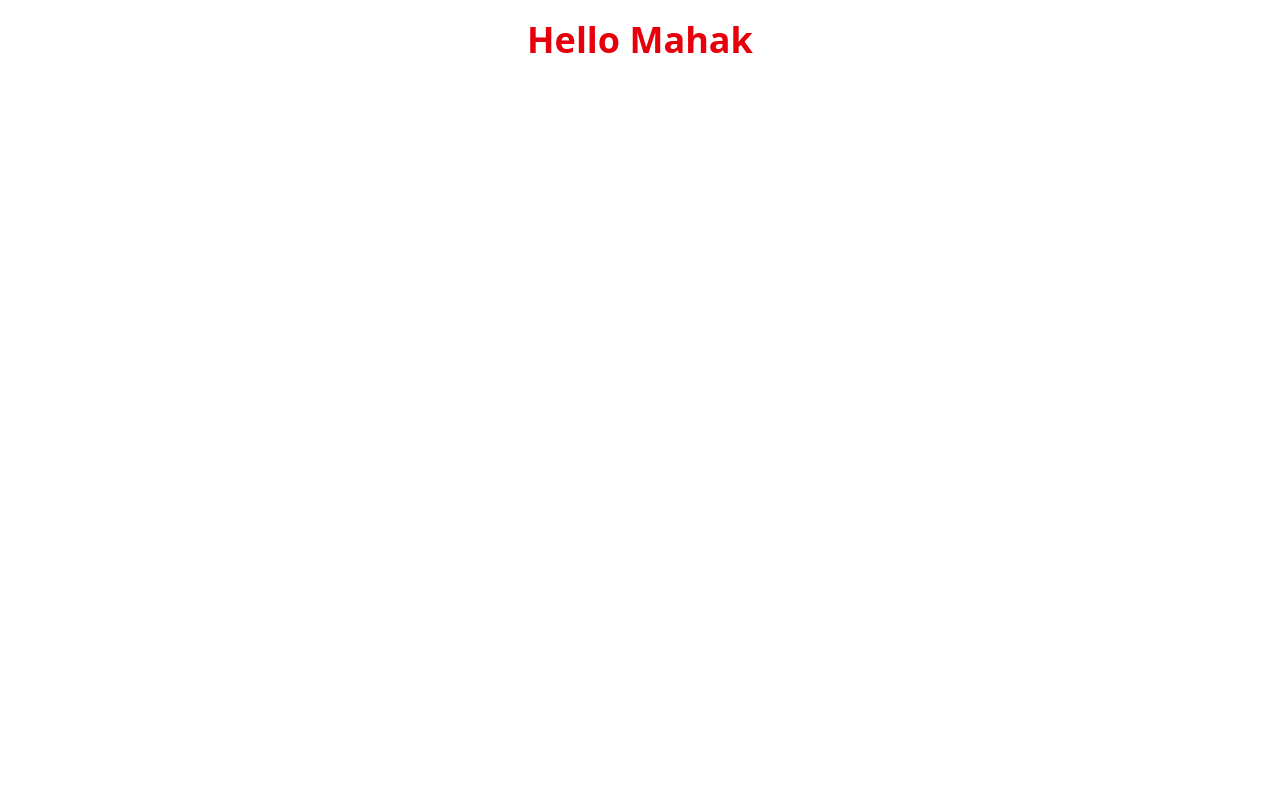
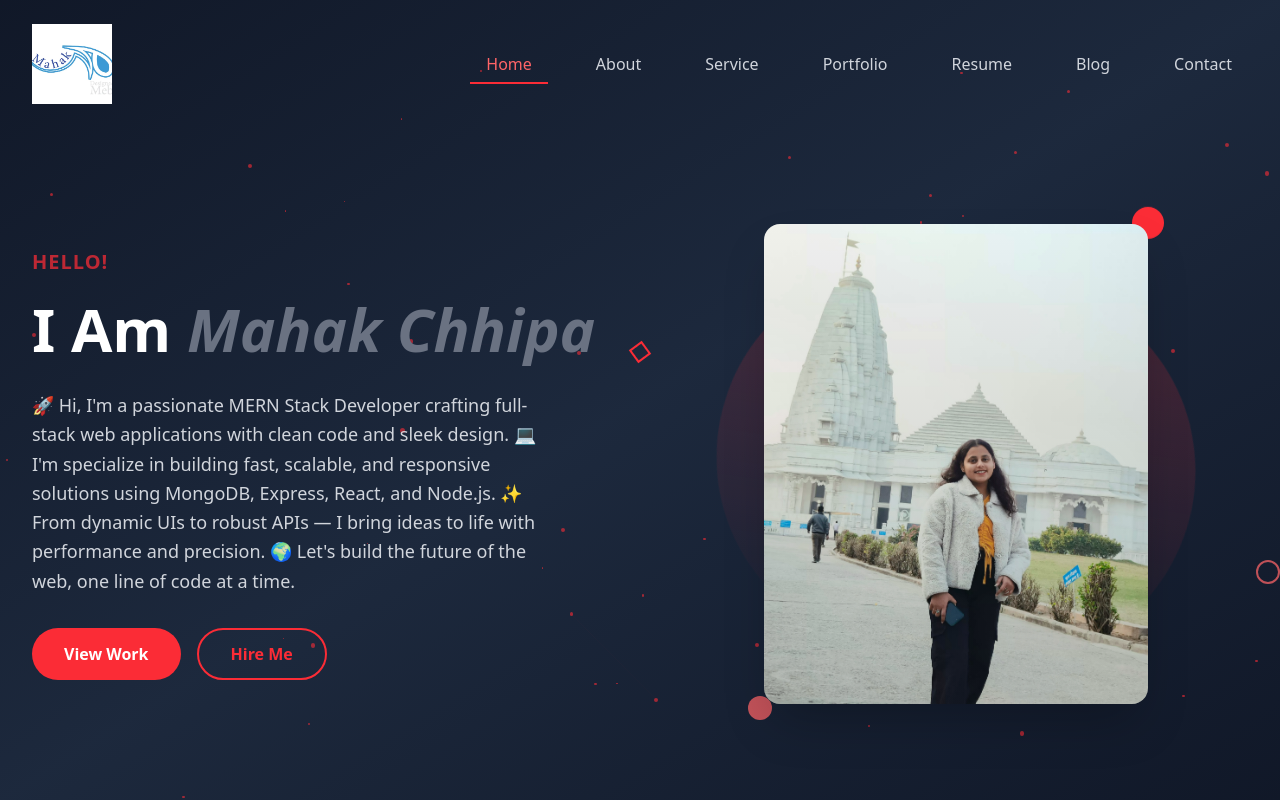
Before and after one commit to Mahakchhipa/portfolio, a React (Vite) app: page / in a window 1280 px wide. Built offline with nearby package versions, Linux system fonts and the light colour scheme.

Commit message:
Add home page

```diff
--- /dev/null
+++ b/components/Home.jsx
@@ -0,0 +1,252 @@
+import React, { useState, useEffect } from "react";
+import mhk from "../img/mhk.jpg";
+import logo from "../img/logo.jpg";
+const Home = () => {
+  const [activeSection, setActiveSection] = useState("home");
+  const [mousePosition, setMousePosition] = useState({ x: 0, y: 0 });
+  const [particles, setParticles] = useState([]);
+
+  useEffect(() => {
+    const generateParticles = () => {
+      const newParticles = [];
+      for (let i = 0; i < 50; i++) {
+        newParticles.push({
+          id: i,
+          x: Math.random() * 100,
+          y: Math.random() * 100,
+          size: Math.random() * 4 + 1,
+          speed: Math.random() * 2 + 0.5,
+        });
+      }
+      setParticles(newParticles);
+    };
+    generateParticles();
+  }, []);
+
+  useEffect(() => {
+    const animateParticles = () => {
+      setParticles((prev) =>
+        prev.map((particle) => ({
+          ...particle,
+          x: (particle.x + particle.speed * 0.1) % 100,
+          y: particle.y + Math.sin(particle.x * 0.01) * 0.1,
+        }))
+      );
+    };
+
+    const interval = setInterval(animateParticles, 50);
+    return () => clearInterval(interval);
+  }, []);
+
+  useEffect(() => {
+    const handleMouseMove = (e) => {
+      setMousePosition({
+        x: (e.clientX / window.innerWidth) * 100,
+        y: (e.clientY / window.innerHeight) * 100,
+      });
+    };
+
+    window.addEventListener("mousemove", handleMouseMove);
+    return () => window.removeEventListener("mousemove", handleMouseMove);
+  }, []);
+
+  const navItems = [
+    "Home",
+    "About",
+    "Service",
+    "Portfolio",
+    "Resume",
+    "Blog",
+    "Contact",
+  ];
+
+  return (
+    <div>
+      <div className="min-h-screen bg-gradient-to-br from-gray-900 via-slate-800 to-gray-900 text-white overflow-hidden relative">
+        <div className="absolute inset-0 overflow-hidden">
+          {particles.map((particle) => (
+            <div
+              key={particle.id}
+              className="absolute w-1 h-1 bg-red-500 rounded-full opacity-60"
+              style={{
+                left: `${particle.x}%`,
+                top: `${particle.y}%`,
+                width: `${particle.size}px`,
+                height: `${particle.size}px`,
+                filter: "blur(0.5px)",
+              }}
+            />
+          ))}
+
+          <svg className="absolute inset-0 w-full h-full opacity-30">
+            {particles.slice(0, 20).map((particle, index) => (
+              <g key={particle.id}>
+                {particles.slice(index + 1, index + 4).map((nextParticle) => {
+                  const distance = Math.sqrt(
+                    Math.pow(particle.x - nextParticle.x, 2) +
+                      Math.pow(particle.y - nextParticle.y, 2)
+                  );
+                  if (distance < 15) {
+                    return (
+                      <line
+                        key={`${particle.id}-${nextParticle.id}`}
+                        x1={`${particle.x}%`}
+                        y1={`${particle.y}%`}
+                        x2={`${nextParticle.x}%`}
+                        y2={`${nextParticle.y}%`}
+                        stroke="#ef4444"
+                        strokeWidth="0.5"
+                        opacity={1 - distance / 15}
+                      />
+                    );
+                  }
+                  return null;
+                })}
+              </g>
+            ))}
+          </svg>
+        </div>
+
+        <nav className="relative z-20 flex justify-between items-center px-8 py-6">
+          <div >
+            <img
+                  src={logo}
+                  alt="Mahak Chhipa - Web Developer"
+                  className="w-20 h-20 object-cover object-center"
+                />
+          </div>
+          <div className="hidden md:flex space-x-8">
+            {navItems.map((item) => (
+              <button
+                key={item}
+                onClick={() => setActiveSection(item.toLowerCase())}
+                className={`relative px-4 py-2 transition-all duration-300 hover:text-red-400 ${
+                  activeSection === item.toLowerCase()
+                    ? "text-red-400"
+                    : "text-gray-300"
+                }`}
+              >
+                {item}
+                {activeSection === item.toLowerCase() && (
+                  <div className="absolute bottom-0 left-0 w-full h-0.5 bg-red-500 transform scale-x-100 transition-transform duration-300" />
+                )}
+              </button>
+            ))}
+          </div>
+
+          <button className="md:hidden text-white">
+            <svg
+              className="w-6 h-6"
+              fill="none"
+              stroke="currentColor"
+              viewBox="0 0 24 24"
+            >
+              <path
+                strokeLinecap="round"
+                strokeLinejoin="round"
+                strokeWidth={2}
+                d="M4 6h16M4 12h16M4 18h16"
+              />
+            </svg>
+          </button>
+        </nav>
+
+        <div className="relative z-10 flex flex-col lg:flex-row items-center justify-between px-8 py-12 lg:py-24 max-w-7xl mx-auto">
+          <div className="flex-1 lg:pr-12 text-center lg:text-left">
+            <div className="mb-6">
+              <h2 className="text-red-500 text-xl font-bold mb-4 tracking-wider animate-pulse">
+                HELLO!
+              </h2>
+              <h1 className="text-4xl lg:text-6xl font-bold mb-6 leading-tight">
+                I Am <span className="text-gray-500 italic"> Mahak Chhipa </span>
+                {/* <div className="w-1 h-16 bg-red-500 inline-block ml-2 animate-pulse" /> */}
+              </h1>
+              <p className="text-gray-300 text-lg mb-8 max-w-lg leading-relaxed">
+                🚀 Hi, I'm a passionate MERN Stack Developer crafting full-stack
+                web applications with clean code and sleek design. 💻 I'm
+                specialize in building fast, scalable, and responsive solutions
+                using MongoDB, Express, React, and Node.js. ✨ From dynamic UIs
+                to robust APIs — I bring ideas to life with performance and
+                precision. 🌍 Let's build the future of the web, one line of
+                code at a time.
+              </p>
+            </div>
+
+            {/* CTA Buttons */}
+            <div className="flex flex-col sm:flex-row gap-4 justify-center lg:justify-start">
+              <button className="bg-red-500 hover:bg-red-600 text-white px-8 py-3 rounded-full font-semibold transition-all duration-300 transform hover:scale-105 hover:shadow-lg hover:shadow-red-500/25">
+                View Work
+              </button>
+              <button className="border-2 border-red-500 text-red-500 hover:bg-red-500 hover:text-white px-8 py-3 rounded-full font-semibold transition-all duration-300 transform hover:scale-105">
+                Hire Me
+              </button>
+            </div>
+          </div>
+
+          {/* Right Content - Profile Image */}
+          <div className="flex-1 mt-12 lg:mt-0 relative">
+            <div className="relative mx-auto w-80 h-96 lg:w-96 lg:h-[480px]">
+              {/* Animated Background Circle */}
+              <div
+                className="absolute inset-0 rounded-full bg-gradient-to-r from-red-500/20 to-transparent animate-spin-slow"
+                style={{
+                  transform: `rotate(${mousePosition.x * 0.1}deg)`,
+                }}
+              />
+
+              {/* Profile Image Container */}
+              <div className="relative z-10 w-full h-full rounded-2xl overflow-hidden shadow-2xl transform hover:scale-105 transition-transform duration-500">
+                {/* Profile Image */}
+                <img
+                  src={mhk}
+                  alt="Mahak Chhipa - Web Developer"
+                  className="w-full h-full object-cover object-center"
+                />
+
+                {/* Overlay gradient for better visual appeal */}
+                <div className="absolute inset-0 bg-gradient-to-t from-gray-900/20 to-transparent"></div>
+              </div>
+
+              {/* Floating Elements */}
+              <div className="absolute -top-4 -right-4 w-8 h-8 bg-red-500 rounded-full animate-bounce" />
+              <div className="absolute -bottom-4 -left-4 w-6 h-6 bg-red-400 rounded-full animate-pulse" />
+            </div>
+
+            {/* Decorative Elements */}
+            <div className="absolute top-1/4 -left-8 w-4 h-4 border-2 border-red-500 rotate-45 animate-spin-slow" />
+            <div className="absolute bottom-1/4 -right-8 w-6 h-6 border-2 border-red-400 rounded-full animate-pulse" />
+          </div>
+        </div>
+      </div>
+
+      {/* Social Links
+      <div className="fixed left-8 top-1/2 transform -translate-y-1/2 z-20 hidden lg:flex flex-col space-y-4">
+        {['github', 'linkedin', 'twitter', 'instagram'].map((social) => (
+          <button
+            key={social}
+            className="w-10 h-10 bg-gray-800 hover:bg-red-500 rounded-full flex items-center justify-center transition-all duration-300 transform hover:scale-110"
+          >
+            <div className="w-5 h-5 bg-current rounded opacity-70" />
+          </button>
+        ))}
+      </div> */}
+
+      {/* Custom CSS for animations */}
+      <style jsx>{`
+        @keyframes spin-slow {
+          from {
+            transform: rotate(0deg);
+          }
+          to {
+            transform: rotate(360deg);
+          }
+        }
+        .animate-spin-slow {
+          animation: spin-slow 20s linear infinite;
+        }
+      `}</style>
+    </div>
+  );
+};
+
+export default Home;
--- a/src/App.jsx
+++ b/src/App.jsx
@@ -1,9 +1,9 @@
 import React from 'react'
-
+import Home from '../components/Home'
 const App = () => {
   return (
     <div>
-       <h1 className=' text-center font-bold py-5 text-4xl text-red-600 '> Hello Mahak </h1>
+       <Home/>
     </div>
   )
 }
```
Also changed, not shown: img/logo.jpg (added), img/mhk.jpg (added).
